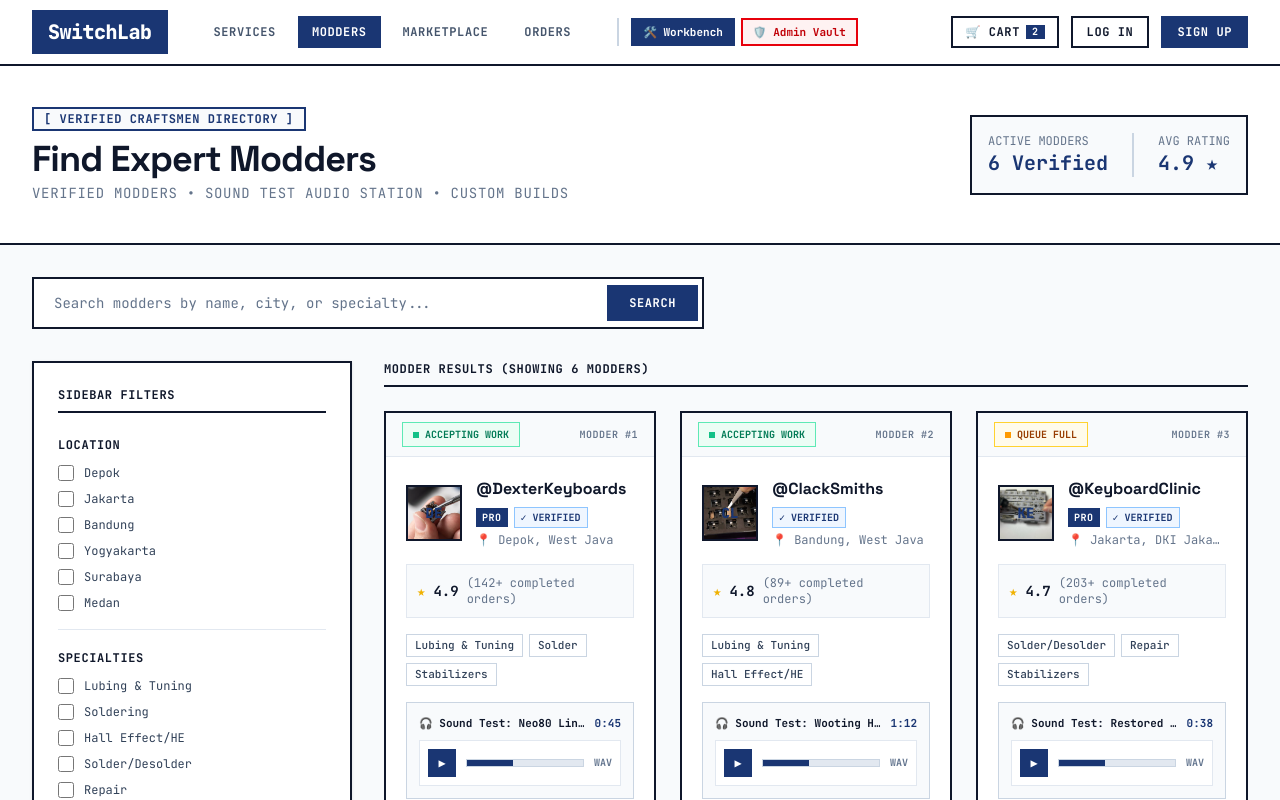
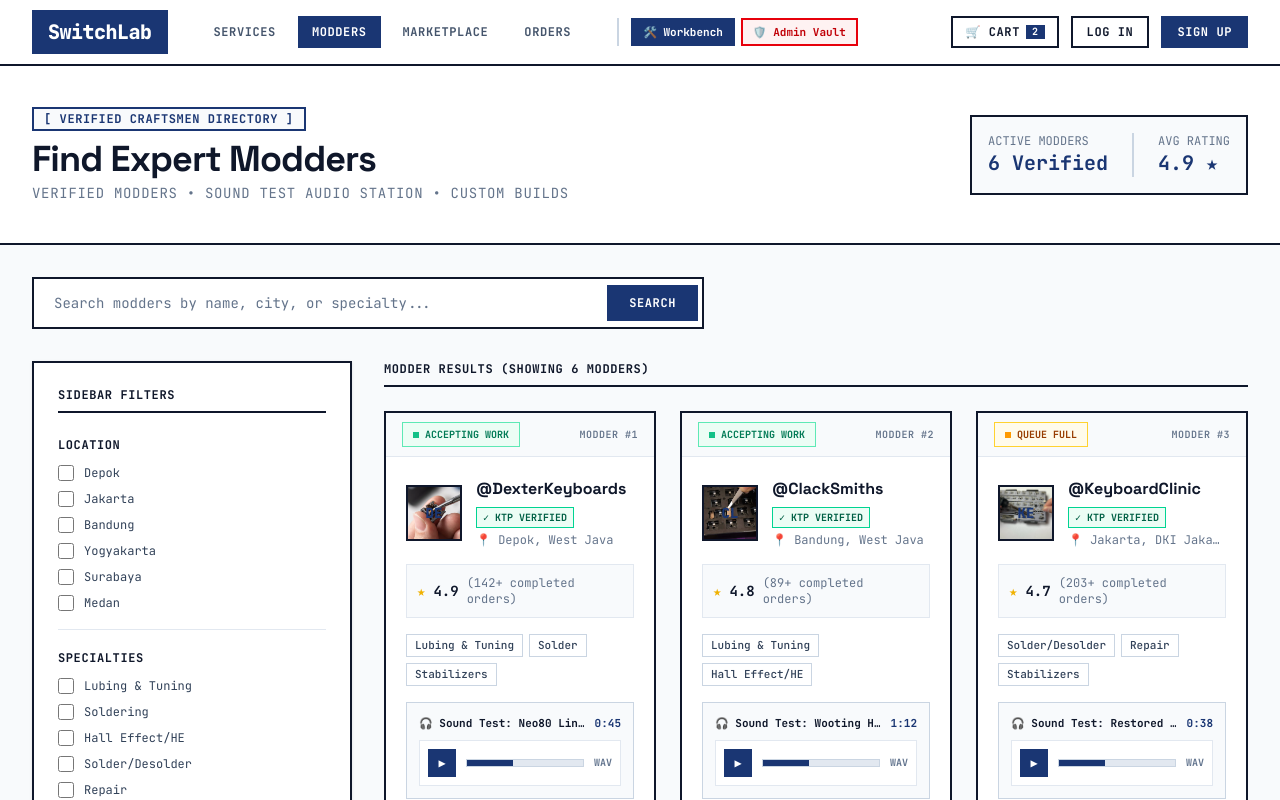
Before and after one commit to Revou-FSSE-Feb26/crack-fe-Sayiki, a Next.js app: page /modders in a window 1280 px wide. Shown: the top 800 px of the page. Built offline with nearby package versions, Linux system fonts and the light colour scheme.

Commit message:
feat: enforce KTP verified badges and clean up artisan profiles

```diff
--- a/src/app/modder/dashboard/page.tsx
+++ b/src/app/modder/dashboard/page.tsx
@@ -145,8 +145,8 @@ export default function ModderDashboardPage() {
                 <span className="inline-block px-2.5 py-0.5 text-xs font-mono font-bold uppercase tracking-wider border-2 border-brand-navy bg-brand-lightBg text-brand-navy">
                   [ CRAFTSMAN WORKBENCH PORTAL ]
                 </span>
-                <span className="px-2 py-0.5 bg-brand-navy text-white text-xs font-mono font-bold">
-                  PRO ARTISAN
+                <span className="px-2 py-0.5 bg-emerald-100 border border-emerald-500 text-emerald-800 text-xs font-mono font-bold">
+                  ✓ KTP VERIFIED CRAFTSMAN
                 </span>
               </div>
               <h1 className="text-3xl md:text-4xl font-black text-brand-textMain tracking-tight">
--- a/src/app/modders/page.tsx
+++ b/src/app/modders/page.tsx
@@ -24,8 +24,7 @@ const moddersData = [
       title: 'Neo80 Linear Build',
       duration: '0:45'
     },
-    isVerified: true,
-    isPro: true
+    isVerified: true
   },
   {
     id: 2,
@@ -47,8 +46,7 @@ const moddersData = [
       title: 'Wooting HE Build',
       duration: '1:12'
     },
-    isVerified: true,
-    isPro: false
+    isVerified: true
   },
   {
     id: 3,
@@ -70,8 +68,7 @@ const moddersData = [
       title: 'Restored Vintage AT101',
       duration: '0:38'
     },
-    isVerified: true,
-    isPro: true
+    isVerified: true
   },
   {
     id: 4,
@@ -93,8 +90,7 @@ const moddersData = [
       title: 'Tactile Perfection',
       duration: '0:52'
     },
-    isVerified: true,
-    isPro: false
+    isVerified: true
   },
   {
     id: 5,
@@ -116,8 +112,7 @@ const moddersData = [
       title: 'Gasket Mount Perfection',
       duration: '1:05'
     },
-    isVerified: false,
-    isPro: false
+    isVerified: false
   },
   {
     id: 6,
@@ -139,8 +134,7 @@ const moddersData = [
       title: 'Holy Panda Perfection',
       duration: '0:41'
     },
-    isVerified: true,
-    isPro: false
+    isVerified: true
   }
 ];
 
@@ -171,8 +165,8 @@ export default function ModdersDirectoryPage() {
 
   const filteredModders = moddersData.filter(modder => {
     const matchesSearch = modder.displayName.toLowerCase().includes(searchQuery.toLowerCase()) ||
-                         modder.username.toLowerCase().includes(searchQuery.toLowerCase()) ||
-                         modder.specialties.some(spec => spec.toLowerCase().includes(searchQuery.toLowerCase()));
+      modder.username.toLowerCase().includes(searchQuery.toLowerCase()) ||
+      modder.specialties.some(spec => spec.toLowerCase().includes(searchQuery.toLowerCase()));
 
     const matchesLocation = filters.location.length === 0 || filters.location.includes(modder.location.city);
     const matchesSpecialties = filters.specialties.length === 0 || filters.specialties.some(spec => modder.specialties.includes(spec));
@@ -444,14 +438,9 @@ function ModderCard({ modder }: { modder: any }) {
               <h3 className="font-bold text-base text-brand-textMain group-hover:text-brand-navy transition-colors truncate">
                 {modder.username}
               </h3>
-              {modder.isPro && (
-                <span className="px-1.5 py-0.5 bg-brand-navy text-white text-[10px] font-mono font-bold uppercase tracking-wider">
-                  PRO
-                </span>
-              )}
               {modder.isVerified && (
-                <span className="px-1.5 py-0.5 bg-blue-50 border border-blue-300 text-brand-navy text-[10px] font-mono font-bold">
-                  ✓ VERIFIED
+                <span className="px-1.5 py-0.5 bg-emerald-50 border border-emerald-400 text-emerald-800 text-[10px] font-mono font-bold">
+                  ✓ KTP VERIFIED
                 </span>
               )}
             </div>
```
